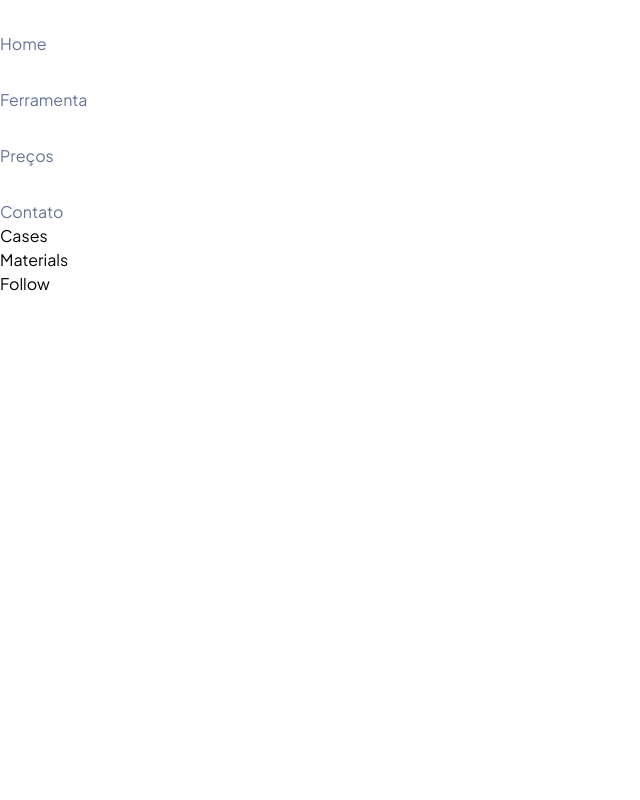
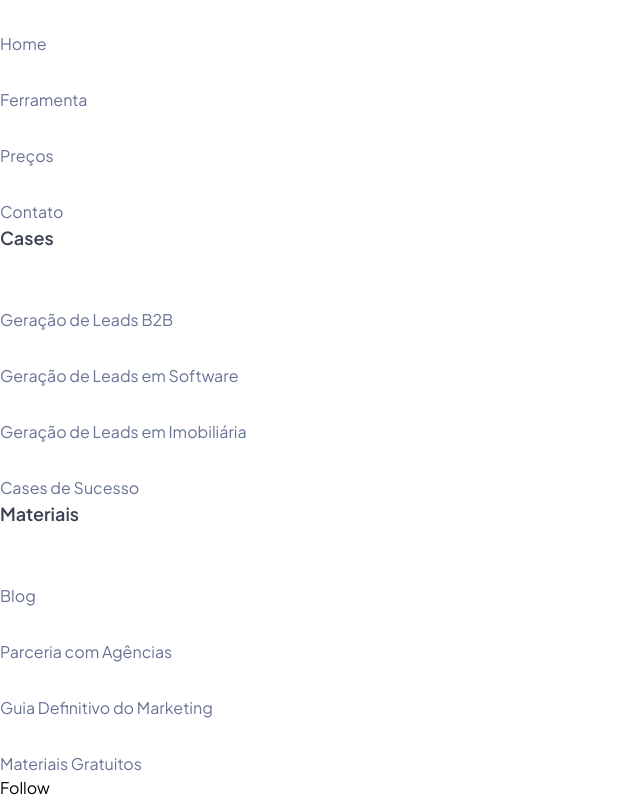
Before and after one commit to tascintra/videos-library, a Next.js app: page / in a window 1280 px wide. Shown: the part 839-1639 px from the top of the page, without its empty margins (0-640 px from the left). Before the commit the page ends 1135 px from the top, so only its background shows below. Built offline with nearby package versions, Linux system fonts and the light colour scheme.

Commit message:
refactor(footerwidgets): cases and materials molecules refactored to add links and title

```diff
--- a/src/components/molecules/Footer/Cases.tsx
+++ b/src/components/molecules/Footer/Cases.tsx
@@ -1,7 +1,16 @@
-interface CasesProps {}
+import { CustomLink, Title } from '@/components/atoms'
 
-export const Cases = ({}:CasesProps) => {
+const links = ['Geração de Leads B2B', 'Geração de Leads em Software', 'Geração de Leads em Imobiliária', 'Cases de Sucesso']
+
+export const Cases = () => {
   return (
-    <div>Cases</div>
+    <section className='flex flex-col gap-8'>
+      <Title classname='mb-6'>Cases</Title>
+      {links.map((link) => (
+        <CustomLink key={link} href={`#${link}`}>
+          {link}
+        </CustomLink>
+      ))}
+    </section>
   )
 }
--- a/src/components/molecules/Footer/Materials.tsx
+++ b/src/components/molecules/Footer/Materials.tsx
@@ -1,7 +1,21 @@
-interface MaterialsProps {}
+import { CustomLink, Title } from '@/components/atoms'
 
-export const Materials = ({}:MaterialsProps) => {
+const links = [
+  'Blog',
+  'Parceria com Agências',
+  'Guia Definitivo do Marketing',
+  'Materiais Gratuitos',
+]
+
+export const Materials = () => {
   return (
-    <div>Materials</div>
+    <section className="flex flex-col gap-8">
+      <Title classname="mb-6">Materiais</Title>
+      {links.map((link) => (
+        <CustomLink key={link} href={`#${link}`}>
+          {link}
+        </CustomLink>
+      ))}
+    </section>
   )
 }
```
